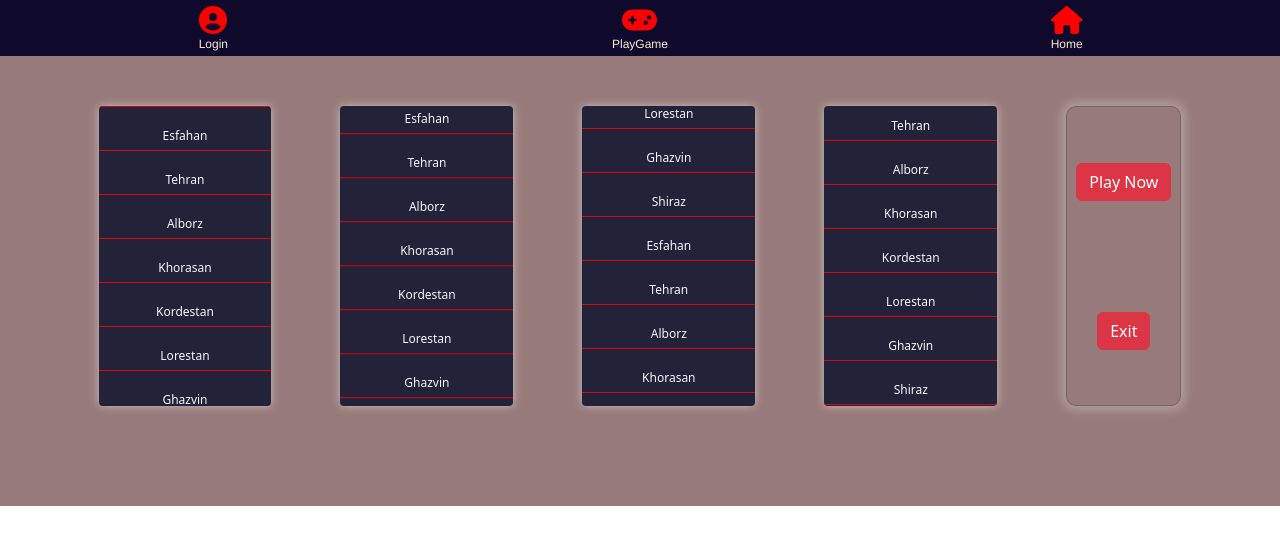
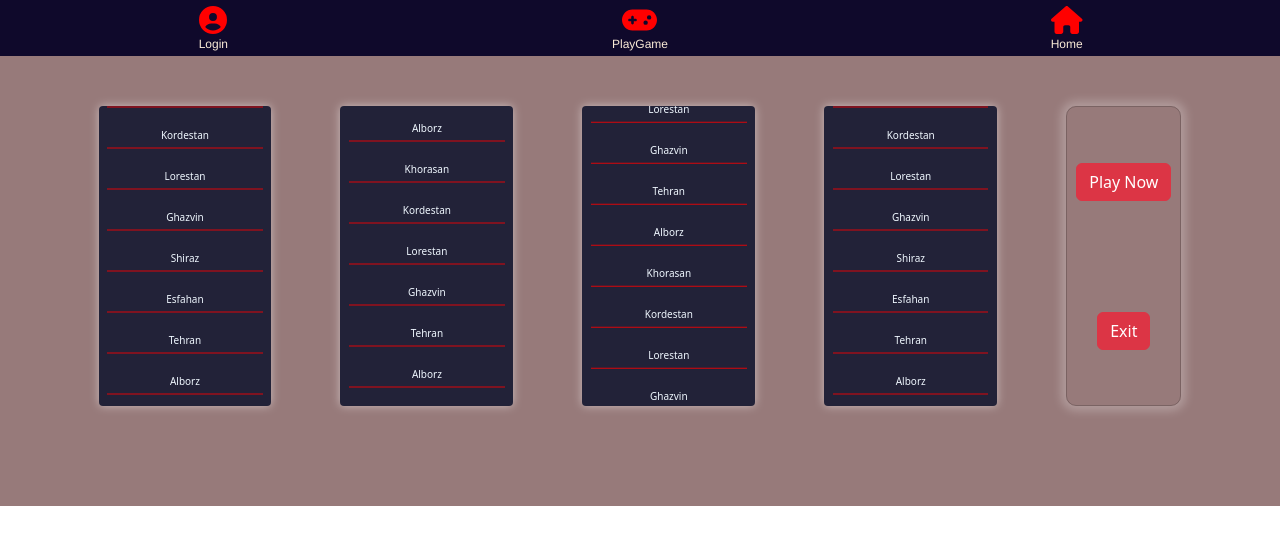
Before and after one commit to omidSharifi526/iranBinApp, a React (Create React App) app: page /playgame in a window 1280 px wide. Shown: the top 544 px of the page. Built offline with nearby package versions, Linux system fonts and the light colour scheme.

Commit message:
setSpeed

```diff
--- a/src/Pages/GameSource/Components/ListOfCity-Style.scss
+++ b/src/Pages/GameSource/Components/ListOfCity-Style.scss
@@ -20,9 +20,9 @@
     p{
         color: aliceblue;
         border-bottom: 1px solid rgba(255, 0, 0, 0.842);
-        font-size: 12px;
+        font-size: 10px;
         text-align: center;
-
+        width: 90%;
         margin: auto;
         padding-top: 20px;
         padding-bottom: 5px;
--- a/src/Pages/GameSource/Components/ListOfCitys.jsx
+++ b/src/Pages/GameSource/Components/ListOfCitys.jsx
@@ -23,7 +23,7 @@ const ListOfCitys = () => {
 
     <div className='CityCol'>{Cityes.map((val,index)=>{
         return(<>
-        <motion.div transition={{duration:10,repeat:Infinity,delay:2}} animate={{y:400 } }>
+        <motion.div transition={{duration:16,repeat:Infinity,delay:0}} animate={{y:1000 } }>
             <p key={index}>{val.name}</p>
             </motion.div>
         </>)
@@ -31,7 +31,7 @@ const ListOfCitys = () => {
 
     <div className='CityCol'>{newsort.map((val,index)=>{
         return(<>
-            <motion.div transition={{duration:10,repeat:Infinity,delay:1}} animate={{y:200} }>
+            <motion.div transition={{duration:8,repeat:Infinity,delay:0}} animate={{y:1000} }>
                 <p key={index}>{val.name}</p>
                 </motion.div>
             </>)
@@ -40,14 +40,14 @@ const ListOfCitys = () => {
 
     <div className='CityCol'>{Cityes.map((val,index)=>{
         return(<>
-            <motion.div transition={{duration:10,repeat:Infinity}} animate={{y:350} }>
+            <motion.div transition={{duration:7,repeat:Infinity}} animate={{y:1000} }>
                 <p key={index}>{val.name}</p>
                 </motion.div>
             </>)
     })}</div>
-    <div className='CityCol'>{Cityes.map((val,index)=>{
+    <div className='CityCol'>{newsort.map((val,index)=>{
         return(<>
-            <motion.div transition={{duration:10,repeat:Infinity,delay:3}} animate={{y:350} }>
+            <motion.div transition={{duration:16,repeat:Infinity,delay:0}} animate={{y:1000} }>
                 <p key={index}>{val.name}</p>
                 </motion.div>
             </>)
```
